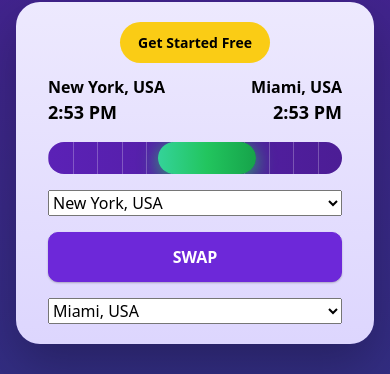
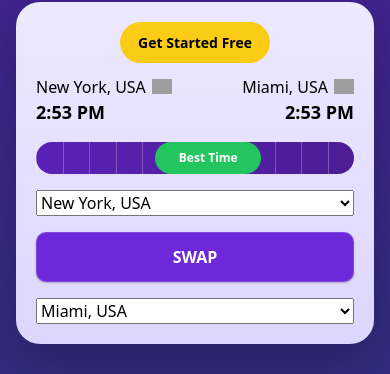
Before and after one commit to techtalk1282/Best-Meeting-Time, a Next.js app: page / in a window 390 px wide. Shown: the part 254-628 px from the top of the page. Built offline with nearby package versions, Linux system fonts and the light colour scheme; grey boxes are pictures that could not be loaded.

Commit message:
fix(mobile): restore flags and Best Time label in ToolPreviewMobile to match desktop UI

```diff
--- a/app/ui/ToolPreviewMobile.tsx
+++ b/app/ui/ToolPreviewMobile.tsx
@@ -32,30 +32,43 @@ export default function ToolPreviewMobile(props: any) {
 
   const ticks = Array.from({ length: 12 }, (_, i) => i * 2);
 
+  function getFlag(city: string) {
+    if (city.includes("USA")) return "us";
+    return "un";
+  }
+
   return (
     <div
       style={{
-        position: "relative",
-        left: "50%",
-        transform: "translateX(-50%)",
         width: "100%",
         maxWidth: "420px",
-        padding: "0 12px",
-        boxSizing: "border-box",
+        margin: "0 auto",
         display: "flex",
         flexDirection: "column",
         gap: "16px",
       }}
     >
-      {/* TIME DISPLAY */}
+      {/* TIME DISPLAY WITH FLAGS */}
       <div style={{ display: "flex", justifyContent: "space-between" }}>
         <div>
-          <div style={{ fontWeight: 600 }}>{cityA.name}</div>
+          <div style={{ display: "flex", alignItems: "center", gap: 6 }}>
+            {cityA.name}
+            <img
+              src={`https://flagcdn.com/w20/${getFlag(cityA.name)}.png`}
+              style={{ width: 20 }}
+            />
+          </div>
           <div style={{ fontSize: 18, fontWeight: 700 }}>{cityATime}</div>
         </div>
 
         <div style={{ textAlign: "right" }}>
-          <div style={{ fontWeight: 600 }}>{cityB.name}</div>
+          <div style={{ display: "flex", alignItems: "center", gap: 6, justifyContent: "flex-end" }}>
+            {cityB.name}
+            <img
+              src={`https://flagcdn.com/w20/${getFlag(cityB.name)}.png`}
+              style={{ width: 20 }}
+            />
+          </div>
           <div style={{ fontSize: 18, fontWeight: 700 }}>{cityBTime}</div>
         </div>
       </div>
@@ -68,7 +81,6 @@ export default function ToolPreviewMobile(props: any) {
             height: "32px",
             borderRadius: "999px",
             background: "linear-gradient(90deg, #5b21b6, #4c1d95)",
-            overflow: "hidden",
           }}
         >
           {ticks.map((hour) => (
@@ -85,34 +97,36 @@ export default function ToolPreviewMobile(props: any) {
             />
           ))}
 
+          {/* BEST TIME BAR */}
           <div
             style={{
               position: "absolute",
               left: `${startPercent}%`,
               width: `${widthPercent}%`,
               height: "100%",
-              background: "linear-gradient(90deg, #34d399, #22c55e, #16a34a)",
+              background: "#22c55e",
               borderRadius: "999px",
-              boxShadow: "0 4px 20px rgba(34,197,94,0.9)",
+              display: "flex",
+              alignItems: "center",
+              justifyContent: "center",
+              color: "#fff",
+              fontWeight: 700,
+              fontSize: 12,
             }}
-          />
+          >
+            Best Time
+          </div>
         </div>
       </div>
 
       {/* CITY A */}
-      <select
-        style={{ width: "100%" }}
-        value={cityA.name}
-        onChange={(e) => {
+      <select value={cityA.name} onChange={(e) => {
         if (handlePlannerInteraction()) return;
         const city = CITY_OPTIONS.find((c: any) => c.name === e.target.value);
         if (city) setCityA(city);
-        }}
-      >
+      }}>
         {CITY_OPTIONS.map((c: any) => (
-          <option key={c.name} value={c.name}>
-            {c.name}
-          </option>
+          <option key={c.name}>{c.name}</option>
         ))}
       </select>
 
@@ -124,33 +138,24 @@ export default function ToolPreviewMobile(props: any) {
           setCityB(temp);
         }}
         style={{
-          width: "100%",
           padding: "12px",
           fontWeight: 700,
           borderRadius: 10,
-          cursor: "pointer",
           color: "#fff",
           background: "#6d28d9",
-          border: "1px solid #6d28d9",
         }}
       >
         SWAP
       </button>
 
       {/* CITY B */}
-      <select
-        style={{ width: "100%" }}
-        value={cityB.name}
-        onChange={(e) => {
+      <select value={cityB.name} onChange={(e) => {
         if (handlePlannerInteraction()) return;
         const city = CITY_OPTIONS.find((c: any) => c.name === e.target.value);
         if (city) setCityB(city);
-        }}
-      >
+      }}>
         {CITY_OPTIONS.map((c: any) => (
-          <option key={c.name} value={c.name}>
-            {c.name}
-          </option>
+          <option key={c.name}>{c.name}</option>
         ))}
       </select>
     </div>
```
Lines whose indentation alone changed are shown as unchanged.
